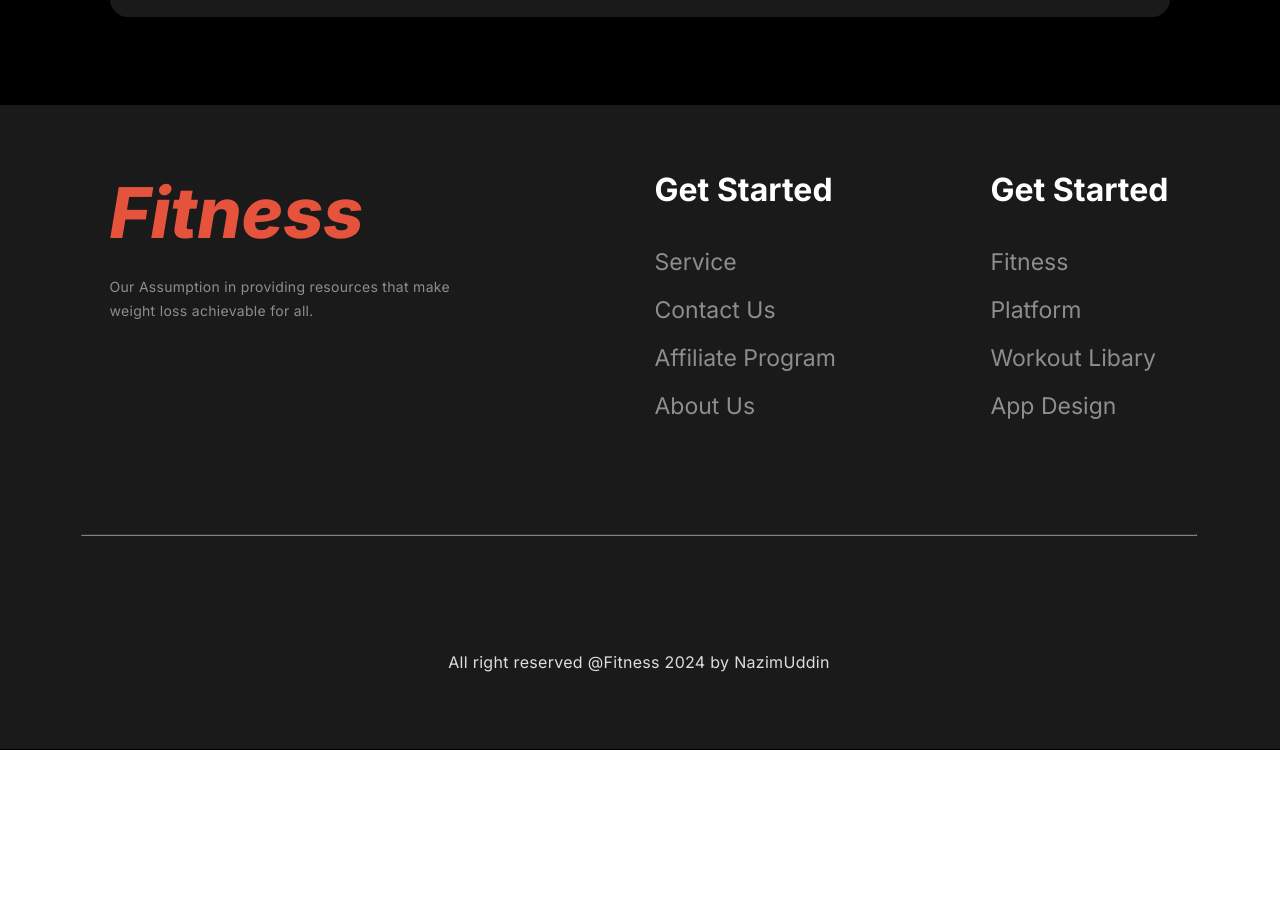
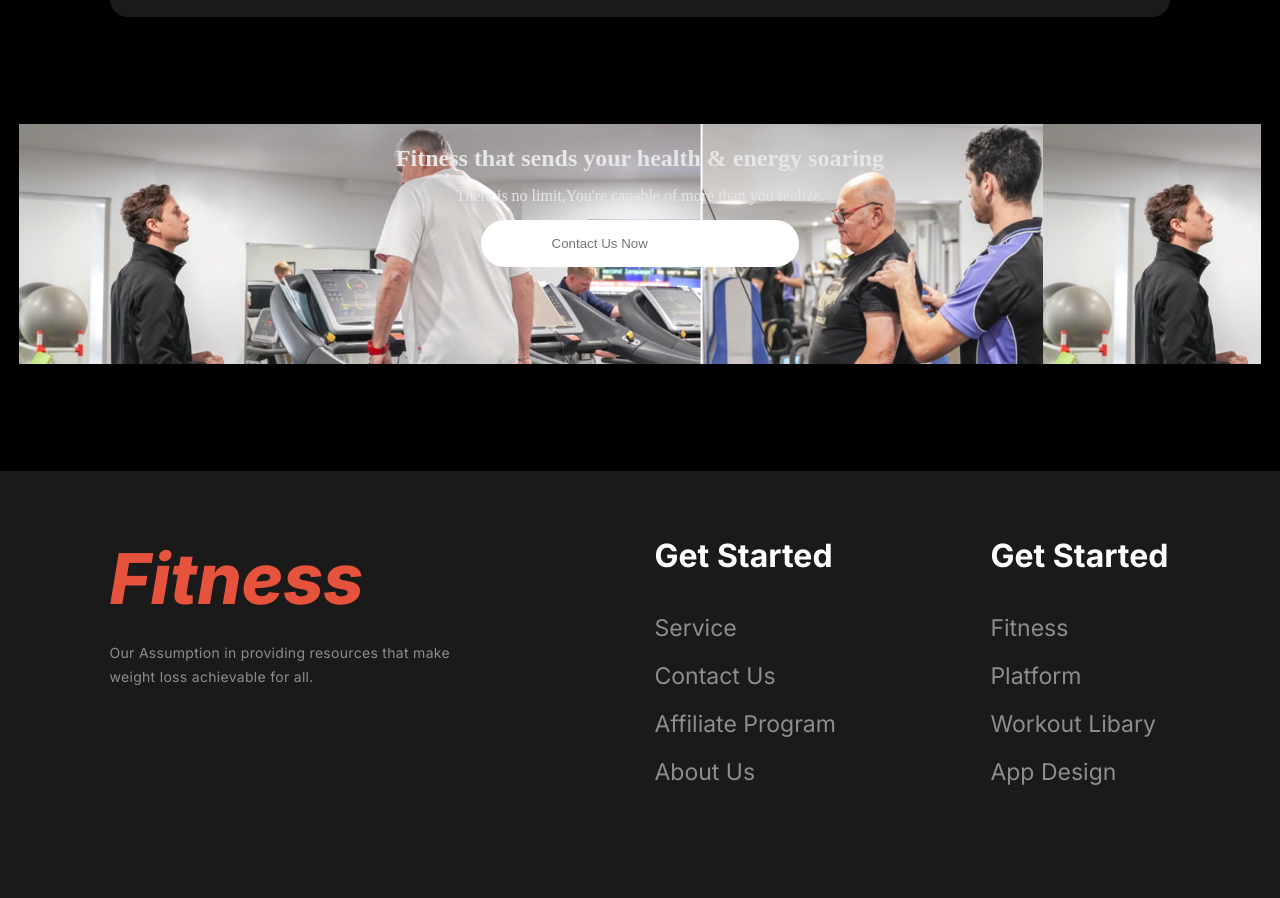
Before and after one commit to NazimUddin31/PH_Assignment_2, a plain HTML site: page index.html in a window 1280 px wide. Shown: the part 4393-5291 px from the top of the page. Before the commit the page ends 5143 px from the top, so only its background shows below. Drawn offline with Linux system fonts and the light colour scheme; a web font is replaced by a local one.

Commit message:
UniqueSection

```diff
--- a/index.css
+++ b/index.css
@@ -2420,6 +2420,55 @@ transition: 0.5s ;
 }
 
 
+/* Lastly Add Unique Part */
+
+
+.UniqueSection{
+  color: #e6e6e6;
+
+  width: 100%;
+
+
+}
+
+.uniquelyTrain{
+  background-image: url(./images/UmiqueImage.png);
+ margin: 1.5%;
+ height:30vh;
+  justify-content: center;
+  align-items: center;
+  text-align: center;
+
+}
+.uniquelyTrain:hover{
+  color: #810640;
+transform: scale(1.04);
+transition: 0.5s ;
+}
+.buttonUnique{
+  cursor: pointer;
+  border: 0;
+  padding: var(--padding-base) 4.437rem;
+
+  border-radius: var(--br-23xl);
+  flex-direction: row;
+  white-space: nowrap;
+
+
+}
+
+ .buttonUnique:hover{
+  transform: scale(0.8);
+  transition: 0.4s ;
+  border-radius: 2px solid tomato;
+  color: #ecaf04;
+ }
+
+.div{
+  align-items: center;
+  margin-top: 6px;
+ }
+
 
 
 /* Responsive: Media Query for Small Device:max-576px */
--- a/index.html
+++ b/index.html
@@ -558,6 +558,24 @@
 
 
 
+  <!--Add an Unique Section -->
+  <section class="UniqueSection">
+
+<div class="uniquelyTrain">
+
+
+   <div class="div">
+    <h2 class="UniqueContent">Fitness that sends your health & energy soaring</h2>
+    <p class="UniqueContent">There is no limit,You're capable of more than you realize.</p>
+
+<input class="buttonUnique" placeholder="Contact Us Now" type="text">
+
+
+   </div>
+
+</div>
+
+  </section>
 
 
 
```
Also changed, not shown: images/UmiqueImage.png (added).
